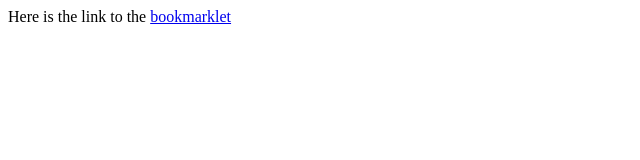
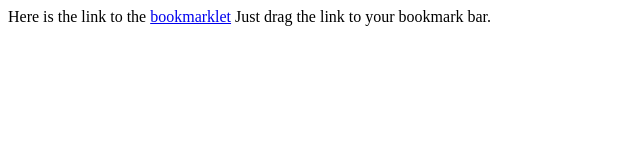
Before and after one commit to jeromeetienne/AssetCollector, a plain HTML site: page public/index.html in a window 1280 px wide. Shown: the whole page, without its empty margins (0-640 px from the left). Drawn offline with Linux system fonts and the light colour scheme.

Commit message:
better README

```diff
--- a/public/index.html
+++ b/public/index.html
@@ -4,5 +4,7 @@
 <body>
 	Here is the link to the
 	<a href="javascript:(function(){document.body.appendChild(document.createElement('script')).src='http://localhost/~jerome/webwork/AssetCollector/public/js/bootstrapper.js';})();">bookmarklet</a>
+
+	Just drag the link to your bookmark bar.
 </body>
 </html>
```
Also changed, not shown: 1 other file.
